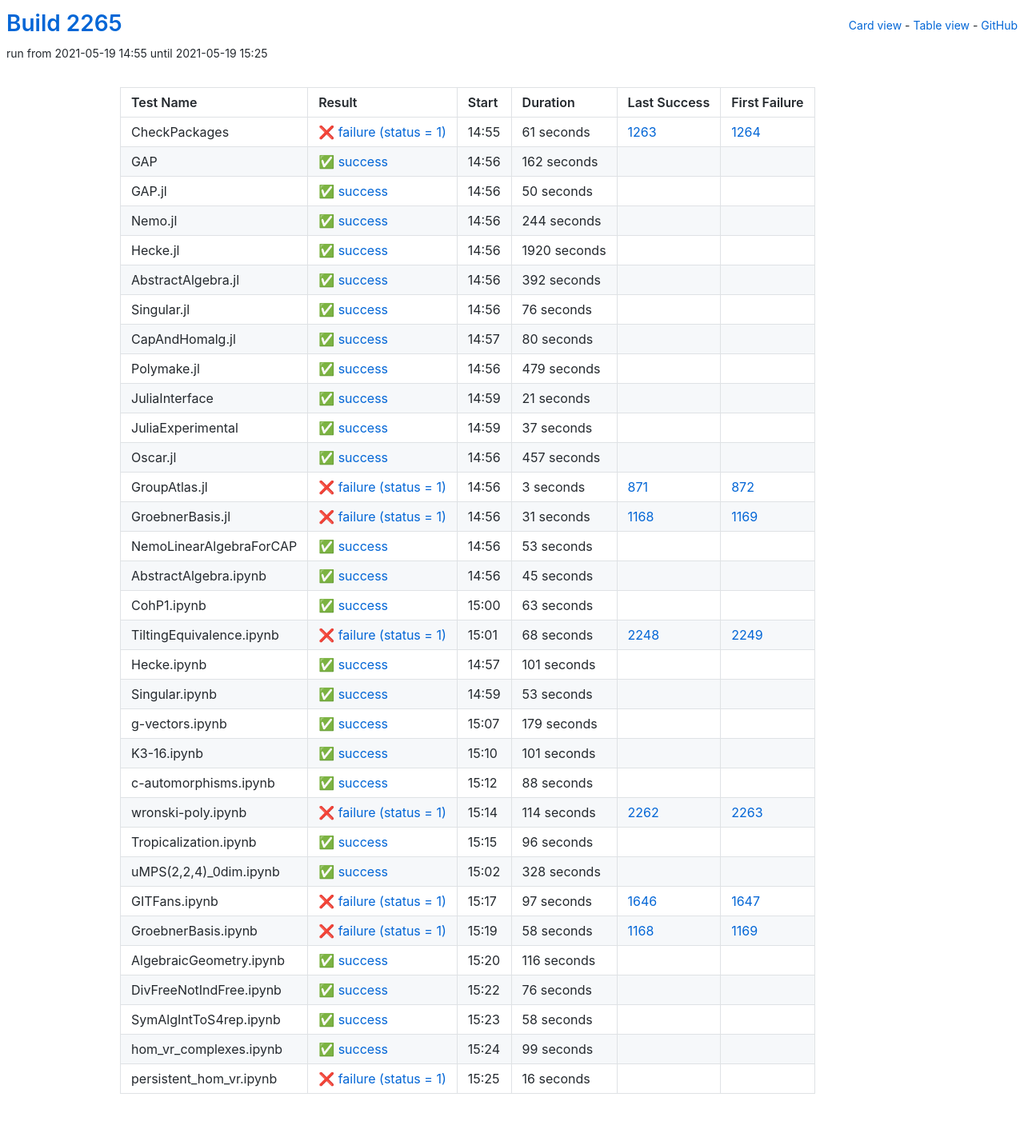
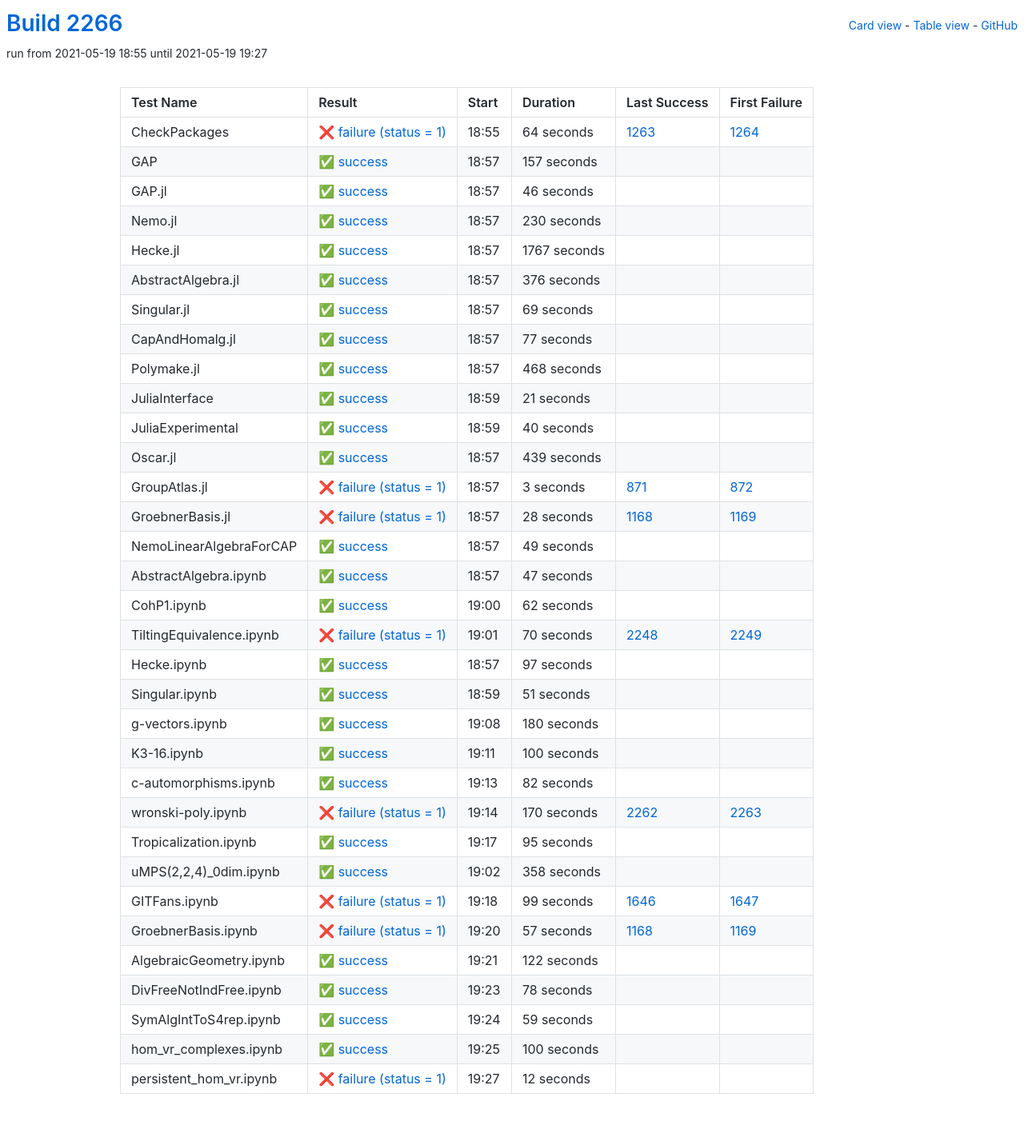
Before and after one commit to oscar-system/oscar-ci-status-stable, a Jekyll site: the page built from table.html, in a window 1280 px wide. Shown: the whole page at 80% size. Built offline with Jekyll 4.4.1, drawn with Linux system fonts in a browser that asks for light colours.

Commit message:
Build #2266

```diff
--- a/_data/ci.yml
+++ b/_data/ci.yml
@@ -1,6 +1,6 @@
 ---
-build: 2265
-build_url: https://oscarci.mathematik.uni-kl.de/job/oscar-stable/2265/
+build: 2266
+build_url: https://oscarci.mathematik.uni-kl.de/job/oscar-stable/2266/
 job: oscar-stable
 organization: oscar-system
 repo: oscar-ci-status-stable
@@ -8,116 +8,116 @@ repourl: https://github.com/oscar-system/oscar-ci-status-stable
 tests:
 - name: CheckPackages
   id: checkpackages
-  log: https://oscarci.mathematik.uni-kl.de/job/oscar-stable/2265/artifact/logs/build-2265/CheckPackages.log
-  start: 2021-05-19 14:55
+  log: https://oscarci.mathematik.uni-kl.de/job/oscar-stable/2266/artifact/logs/build-2266/CheckPackages.log
+  start: 2021-05-19 18:55
   success: false
   exitcode: 1
   status: failure
-  duration: 61
+  duration: 64
   last_success: 1263
   last_success_url: https://oscarci.mathematik.uni-kl.de/job/oscar-stable/1263/
   first_failure: 1264
   first_failure_url: https://oscarci.mathematik.uni-kl.de/job/oscar-stable/1264/
 - name: GAP
   id: gap
-  log: https://oscarci.mathematik.uni-kl.de/job/oscar-stable/2265/artifact/logs/build-2265/GAP.log
-  start: 2021-05-19 14:56
+  log: https://oscarci.mathematik.uni-kl.de/job/oscar-stable/2266/artifact/logs/build-2266/GAP.log
+  start: 2021-05-19 18:57
   success: true
   exitcode: 0
   status: success
-  duration: 162
+  duration: 157
   last_success: false
   last_success_url:
   first_failure: false
   first_failure_url:
 - name: GAP.jl
   id: gap-jl
-  log: https://oscarci.mathematik.uni-kl.de/job/oscar-stable/2265/artifact/logs/build-2265/GAP.jl.log
-  start: 2021-05-19 14:56
+  log: https://oscarci.mathematik.uni-kl.de/job/oscar-stable/2266/artifact/logs/build-2266/GAP.jl.log
+  start: 2021-05-19 18:57
   success: true
   exitcode: 0
   status: success
-  duration: 50
+  duration: 46
   last_success: false
   last_success_url:
   first_failure: false
   first_failure_url:
 - name: Nemo.jl
   id: nemo-jl
-  log: https://oscarci.mathematik.uni-kl.de/job/oscar-stable/2265/artifact/logs/build-2265/Nemo.jl.log
-  start: 2021-05-19 14:56
+  log: https://oscarci.mathematik.uni-kl.de/job/oscar-stable/2266/artifact/logs/build-2266/Nemo.jl.log
+  start: 2021-05-19 18:57
   success: true
   exitcode: 0
   status: success
-  duration: 244
+  duration: 230
   last_success: false
   last_success_url:
   first_failure: false
   first_failure_url:
 - name: Hecke.jl
   id: hecke-jl
-  log: https://oscarci.mathematik.uni-kl.de/job/oscar-stable/2265/artifact/logs/build-2265/Hecke.jl.log
-  start: 2021-05-19 14:56
+  log: https://oscarci.mathematik.uni-kl.de/job/oscar-stable/2266/artifact/logs/build-2266/Hecke.jl.log
+  start: 2021-05-19 18:57
   success: true
   exitcode: 0
   status: success
-  duration: 1920
+  duration: 1767
   last_success: false
   last_success_url:
   first_failure: false
   first_failure_url:
 - name: AbstractAlgebra.jl
   id: abstractalgebra-jl
-  log: https://oscarci.mathematik.uni-kl.de/job/oscar-stable/2265/artifact/logs/build-2265/AbstractAlgebra.jl.log
-  start: 2021-05-19 14:56
+  log: https://oscarci.mathematik.uni-kl.de/job/oscar-stable/2266/artifact/logs/build-2266/AbstractAlgebra.jl.log
+  start: 2021-05-19 18:57
   success: true
   exitcode: 0
   status: success
-  duration: 392
+  duration: 376
   last_success: false
   last_success_url:
   first_failure: false
   first_failure_url:
 - name: Singular.jl
   id: singular-jl
-  log: https://oscarci.mathematik.uni-kl.de/job/oscar-stable/2265/artifact/logs/build-2265/Singular.jl.log
-  start: 2021-05-19 14:56
+  log: https://oscarci.mathematik.uni-kl.de/job/oscar-stable/2266/artifact/logs/build-2266/Singular.jl.log
+  start: 2021-05-19 18:57
   success: true
   exitcode: 0
   status: success
-  duration: 76
+  duration: 69
   last_success: false
   last_success_url:
   first_failure: false
   first_failure_url:
 - name: CapAndHomalg.jl
   id: capandhomalg-jl
-  log: https://oscarci.mathematik.uni-kl.de/job/oscar-stable/2265/artifact/logs/build-2265/CapAndHomalg.jl.log
-  start: 2021-05-19 14:57
+  log: https://oscarci.mathematik.uni-kl.de/job/oscar-stable/2266/artifact/logs/build-2266/CapAndHomalg.jl.log
+  start: 2021-05-19 18:57
   success: true
   exitcode: 0
   status: success
-  duration: 80
+  duration: 77
   last_success: false
   last_success_url:
   first_failure: false
   first_failure_url:
 - name: Polymake.jl
   id: polymake-jl
-  log: https://oscarci.mathematik.uni-kl.de/job/oscar-stable/2265/artifact/logs/build-2265/Polymake.jl.log
-  start: 2021-05-19 14:56
+  log: https://oscarci.mathematik.uni-kl.de/job/oscar-stable/2266/artifact/logs/build-2266/Polymake.jl.log
+  start: 2021-05-19 18:57
   success: true
   exitcode: 0
   status: success
-  duration: 479
+  duration: 468
   last_success: false
   last_success_url:
   first_failure: false
   first_failure_url:
 - name: JuliaInterface
   id: juliainterface
-  log: https://oscarci.mathematik.uni-kl.de/job/oscar-stable/2265/artifact/logs/build-2265/JuliaInterface.log
-  start: 2021-05-19 14:59
+  log: https://oscarci.mathematik.uni-kl.de/job/oscar-stable/2266/artifact/logs/build-2266/JuliaInterface.log
+  start: 2021-05-19 18:59
   success: true
   exitcode: 0
   status: success
@@ -128,32 +128,32 @@ tests:
   first_failure_url:
 - name: JuliaExperimental
   id: juliaexperimental
-  log: https://oscarci.mathematik.uni-kl.de/job/oscar-stable/2265/artifact/logs/build-2265/JuliaExperimental.log
-  start: 2021-05-19 14:59
+  log: https://oscarci.mathematik.uni-kl.de/job/oscar-stable/2266/artifact/logs/build-2266/JuliaExperimental.log
+  start: 2021-05-19 18:59
   success: true
   exitcode: 0
   status: success
-  duration: 37
+  duration: 40
   last_success: false
   last_success_url:
   first_failure: false
   first_failure_url:
 - name: Oscar.jl
   id: oscar-jl
-  log: https://oscarci.mathematik.uni-kl.de/job/oscar-stable/2265/artifact/logs/build-2265/Oscar.jl.log
-  start: 2021-05-19 14:56
+  log: https://oscarci.mathematik.uni-kl.de/job/oscar-stable/2266/artifact/logs/build-2266/Oscar.jl.log
+  start: 2021-05-19 18:57
   success: true
   exitcode: 0
   status: success
-  duration: 457
+  duration: 439
   last_success: false
   last_success_url:
   first_failure: false
   first_failure_url:
 - name: GroupAtlas.jl
   id: groupatlas-jl
-  log: https://oscarci.mathematik.uni-kl.de/job/oscar-stable/2265/artifact/logs/build-2265/GroupAtlas.jl.log
-  start: 2021-05-19 14:56
+  log: https://oscarci.mathematik.uni-kl.de/job/oscar-stable/2266/artifact/logs/build-2266/GroupAtlas.jl.log
+  start: 2021-05-19 18:57
   success: false
   exitcode: 1
   status: failure
@@ -164,240 +164,240 @@ tests:
   first_failure_url: https://oscarci.mathematik.uni-kl.de/job/oscar-stable/872/
 - name: GroebnerBasis.jl
   id: groebnerbasis-jl
-  log: https://oscarci.mathematik.uni-kl.de/job/oscar-stable/2265/artifact/logs/build-2265/GroebnerBasis.jl.log
-  start: 2021-05-19 14:56
+  log: https://oscarci.mathematik.uni-kl.de/job/oscar-stable/2266/artifact/logs/build-2266/GroebnerBasis.jl.log
+  start: 2021-05-19 18:57
   success: false
   exitcode: 1
   status: failure
-  duration: 31
+  duration: 28
   last_success: 1168
   last_success_url: https://oscarci.mathematik.uni-kl.de/job/oscar-stable/1168/
   first_failure: 1169
   first_failure_url: https://oscarci.mathematik.uni-kl.de/job/oscar-stable/1169/
 - name: NemoLinearAlgebraForCAP
   id: nemolinearalgebraforcap
-  log: https://oscarci.mathematik.uni-kl.de/job/oscar-stable/2265/artifact/logs/build-2265/NemoLinearAlgebraForCAP.log
-  start: 2021-05-19 14:56
+  log: https://oscarci.mathematik.uni-kl.de/job/oscar-stable/2266/artifact/logs/build-2266/NemoLinearAlgebraForCAP.log
+  start: 2021-05-19 18:57
   success: true
   exitcode: 0
   status: success
-  duration: 53
+  duration: 49
   last_success: false
   last_success_url:
   first_failure: false
   first_failure_url:
 - name: AbstractAlgebra.ipynb
   id: abstractalgebra-ipynb
-  log: https://oscarci.mathematik.uni-kl.de/job/oscar-stable/2265/artifact/logs/build-2265/AbstractAlgebra.ipynb.log
-  start: 2021-05-19 14:56
+  log: https://oscarci.mathematik.uni-kl.de/job/oscar-stable/2266/artifact/logs/build-2266/AbstractAlgebra.ipynb.log
+  start: 2021-05-19 18:57
   success: true
   exitcode: 0
   status: success
-  duration: 45
+  duration: 47
   last_success: false
   last_success_url:
   first_failure: false
   first_failure_url:
 - name: CohP1.ipynb
   id: cohp1-ipynb
-  log: https://oscarci.mathematik.uni-kl.de/job/oscar-stable/2265/artifact/logs/build-2265/CohP1.ipynb.log
-  start: 2021-05-19 15:00
+  log: https://oscarci.mathematik.uni-kl.de/job/oscar-stable/2266/artifact/logs/build-2266/CohP1.ipynb.log
+  start: 2021-05-19 19:00
   success: true
   exitcode: 0
   status: success
-  duration: 63
+  duration: 62
   last_success: false
   last_success_url:
   first_failure: false
   first_failure_url:
 - name: TiltingEquivalence.ipynb
   id: tiltingequivalence-ipynb
-  log: https://oscarci.mathematik.uni-kl.de/job/oscar-stable/2265/artifact/logs/build-2265/TiltingEquivalence.ipynb.log
-  start: 2021-05-19 15:01
+  log: https://oscarci.mathematik.uni-kl.de/job/oscar-stable/2266/artifact/logs/build-2266/TiltingEquivalence.ipynb.log
+  start: 2021-05-19 19:01
   success: false
   exitcode: 1
   status: failure
-  duration: 68
+  duration: 70
   last_success: 2248
   last_success_url: https://oscarci.mathematik.uni-kl.de/job/oscar-stable/2248/
   first_failure: 2249
   first_failure_url: https://oscarci.mathematik.uni-kl.de/job/oscar-stable/2249/
 - name: Hecke.ipynb
   id: hecke-ipynb
-  log: https://oscarci.mathematik.uni-kl.de/job/oscar-stable/2265/artifact/logs/build-2265/Hecke.ipynb.log
-  start: 2021-05-19 14:57
+  log: https://oscarci.mathematik.uni-kl.de/job/oscar-stable/2266/artifact/logs/build-2266/Hecke.ipynb.log
+  start: 2021-05-19 18:57
   success: true
   exitcode: 0
   status: success
-  duration: 101
+  duration: 97
   last_success: false
   last_success_url:
   first_failure: false
   first_failure_url:
 - name: Singular.ipynb
   id: singular-ipynb
-  log: https://oscarci.mathematik.uni-kl.de/job/oscar-stable/2265/artifact/logs/build-2265/Singular.ipynb.log
-  start: 2021-05-19 14:59
+  log: https://oscarci.mathematik.uni-kl.de/job/oscar-stable/2266/artifact/logs/build-2266/Singular.ipynb.log
+  start: 2021-05-19 18:59
   success: true
   exitcode: 0
   status: success
-  duration: 53
+  duration: 51
   last_success: false
   last_success_url:
   first_failure: false
   first_failure_url:
 - name: g-vectors.ipynb
   id: g-vectors-ipynb
-  log: https://oscarci.mathematik.uni-kl.de/job/oscar-stable/2265/artifact/logs/build-2265/g-vectors.ipynb.log
-  start: 2021-05-19 15:07
+  log: https://oscarci.mathematik.uni-kl.de/job/oscar-stable/2266/artifact/logs/build-2266/g-vectors.ipynb.log
+  start: 2021-05-19 19:08
   success: true
   exitcode: 0
   status: success
-  duration: 179
+  duration: 180
   last_success: false
   last_success_url:
   first_failure: false
   first_failure_url:
 - name: K3-16.ipynb
   id: k3-16-ipynb
-  log: https://oscarci.mathematik.uni-kl.de/job/oscar-stable/2265/artifact/logs/build-2265/K3-16.ipynb.log
-  start: 2021-05-19 15:10
+  log: https://oscarci.mathematik.uni-kl.de/job/oscar-stable/2266/artifact/logs/build-2266/K3-16.ipynb.log
+  start: 2021-05-19 19:11
   success: true
   exitcode: 0
   status: success
-  duration: 101
+  duration: 100
   last_success: false
   last_success_url:
   first_failure: false
   first_failure_url:
 - name: c-automorphisms.ipynb
   id: c-automorphisms-ipynb
-  log: https://oscarci.mathematik.uni-kl.de/job/oscar-stable/2265/artifact/logs/build-2265/c-automorphisms.ipynb.log
-  start: 2021-05-19 15:12
+  log: https://oscarci.mathematik.uni-kl.de/job/oscar-stable/2266/artifact/logs/build-2266/c-automorphisms.ipynb.log
+  start: 2021-05-19 19:13
   success: true
   exitcode: 0
   status: success
-  duration: 88
+  duration: 82
   last_success: false
   last_success_url:
   first_failure: false
   first_failure_url:
 - name: wronski-poly.ipynb
   id: wronski-poly-ipynb
-  log: https://oscarci.mathematik.uni-kl.de/job/oscar-stable/2265/artifact/logs/build-2265/wronski-poly.ipynb.log
-  start: 2021-05-19 15:14
+  log: https://oscarci.mathematik.uni-kl.de/job/oscar-stable/2266/artifact/logs/build-2266/wronski-poly.ipynb.log
+  start: 2021-05-19 19:14
   success: false
   exitcode: 1
   status: failure
-  duration: 114
+  duration: 170
   last_success: 2262
   last_success_url: https://oscarci.mathematik.uni-kl.de/job/oscar-stable/2262/
   first_failure: 2263
   first_failure_url: https://oscarci.mathematik.uni-kl.de/job/oscar-stable/2263/
 - name: Tropicalization.ipynb
   id: tropicalization-ipynb
-  log: https://oscarci.mathematik.uni-kl.de/job/oscar-stable/2265/artifact/logs/build-2265/Tropicalization.ipynb.log
-  start: 2021-05-19 15:15
+  log: https://oscarci.mathematik.uni-kl.de/job/oscar-stable/2266/artifact/logs/build-2266/Tropicalization.ipynb.log
+  start: 2021-05-19 19:17
   success: true
   exitcode: 0
   status: success
-  duration: 96
+  duration: 95
   last_success: false
   last_success_url:
   first_failure: false
   first_failure_url:
 - name: uMPS(2,2,4)_0dim.ipynb
   id: umps-2-2-4-0dim-ipynb
-  log: https://oscarci.mathematik.uni-kl.de/job/oscar-stable/2265/artifact/logs/build-2265/uMPS-2-2-4-_0dim.ipynb.log
-  start: 2021-05-19 15:02
+  log: https://oscarci.mathematik.uni-kl.de/job/oscar-stable/2266/artifact/logs/build-2266/uMPS-2-2-4-_0dim.ipynb.log
+  start: 2021-05-19 19:02
   success: true
   exitcode: 0
   status: success
-  duration: 328
+  duration: 358
   last_success: false
   last_success_url:
   first_failure: false
   first_failure_url:
 - name: GITFans.ipynb
   id: gitfans-ipynb
-  log: https://oscarci.mathematik.uni-kl.de/job/oscar-stable/2265/artifact/logs/build-2265/GITFans.ipynb.log
-  start: 2021-05-19 15:17
+  log: https://oscarci.mathematik.uni-kl.de/job/oscar-stable/2266/artifact/logs/build-2266/GITFans.ipynb.log
+  start: 2021-05-19 19:18
   success: false
   exitcode: 1
   status: failure
-  duration: 97
+  duration: 99
   last_success: 1646
   last_success_url: https://oscarci.mathematik.uni-kl.de/job/oscar-stable/1646/
   first_failure: 1647
   first_failure_url: https://oscarci.mathematik.uni-kl.de/job/oscar-stable/1647/
 - name: GroebnerBasis.ipynb
   id: groebnerbasis-ipynb
-  log: https://oscarci.mathematik.uni-kl.de/job/oscar-stable/2265/artifact/logs/build-2265/GroebnerBasis.ipynb.log
-  start: 2021-05-19 15:19
+  log: https://oscarci.mathematik.uni-kl.de/job/oscar-stable/2266/artifact/logs/build-2266/GroebnerBasis.ipynb.log
+  start: 2021-05-19 19:20
   success: false
   exitcode: 1
   status: failure
-  duration: 58
+  duration: 57
   last_success: 1168
   last_success_url: https://oscarci.mathematik.uni-kl.de/job/oscar-stable/1168/
   first_failure: 1169
   first_failure_url: https://oscarci.mathematik.uni-kl.de/job/oscar-stable/1169/
 - name: AlgebraicGeometry.ipynb
   id: algebraicgeometry-ipynb
-  log: https://oscarci.mathematik.uni-kl.de/job/oscar-stable/2265/artifact/logs/build-2265/AlgebraicGeometry.ipynb.log
-  start: 2021-05-19 15:20
+  log: https://oscarci.mathematik.uni-kl.de/job/oscar-stable/2266/artifact/logs/build-2266/AlgebraicGeometry.ipynb.log
+  start: 2021-05-19 19:21
   success: true
   exitcode: 0
   status: success
-  duration: 116
+  duration: 122
   last_success: false
   last_success_url:
   first_failure: false
   first_failure_url:
 - name: DivFreeNotIndFree.ipynb
   id: divfreenotindfree-ipynb
-  log: https://oscarci.mathematik.uni-kl.de/job/oscar-stable/2265/artifact/logs/build-2265/DivFreeNotIndFree.ipynb.log
-  start: 2021-05-19 15:22
+  log: https://oscarci.mathematik.uni-kl.de/job/oscar-stable/2266/artifact/logs/build-2266/DivFreeNotIndFree.ipynb.log
+  start: 2021-05-19 19:23
   success: true
   exitcode: 0
   status: success
-  duration: 76
+  duration: 78
   last_success: false
   last_success_url:
   first_failure: false
   first_failure_url:
 - name: SymAlgIntToS4rep.ipynb
   id: symalginttos4rep-ipynb
-  log: https://oscarci.mathematik.uni-kl.de/job/oscar-stable/2265/artifact/logs/build-2265/SymAlgIntToS4rep.ipynb.log
-  start: 2021-05-19 15:23
+  log: https://oscarci.mathematik.uni-kl.de/job/oscar-stable/2266/artifact/logs/build-2266/SymAlgIntToS4rep.ipynb.log
+  start: 2021-05-19 19:24
   success: true
   exitcode: 0
   status: success
-  duration: 58
+  duration: 59
   last_success: false
   last_success_url:
   first_failure: false
   first_failure_url:
 - name: hom_vr_complexes.ipynb
   id: hom-vr-complexes-ipynb
-  log: https://oscarci.mathematik.uni-kl.de/job/oscar-stable/2265/artifact/logs/build-2265/hom_vr_complexes.ipynb.log
-  start: 2021-05-19 15:24
+  log: https://oscarci.mathematik.uni-kl.de/job/oscar-stable/2266/artifact/logs/build-2266/hom_vr_complexes.ipynb.log
+  start: 2021-05-19 19:25
   success: true
   exitcode: 0
   status: success
-  duration: 99
+  duration: 100
   last_success: false
   last_success_url:
   first_failure: false
   first_failure_url:
 - name: persistent_hom_vr.ipynb
   id: persistent-hom-vr-ipynb
-  log: https://oscarci.mathematik.uni-kl.de/job/oscar-stable/2265/artifact/logs/build-2265/persistent_hom_vr.ipynb.log
-  start: 2021-05-19 15:25
+  log: https://oscarci.mathematik.uni-kl.de/job/oscar-stable/2266/artifact/logs/build-2266/persistent_hom_vr.ipynb.log
+  start: 2021-05-19 19:27
   success: false
   exitcode: 1
   status: failure
-  duration: 16
+  duration: 12
   last_success: false
   last_success_url:
   first_failure: false
```
Also changed, not shown: README.md.
